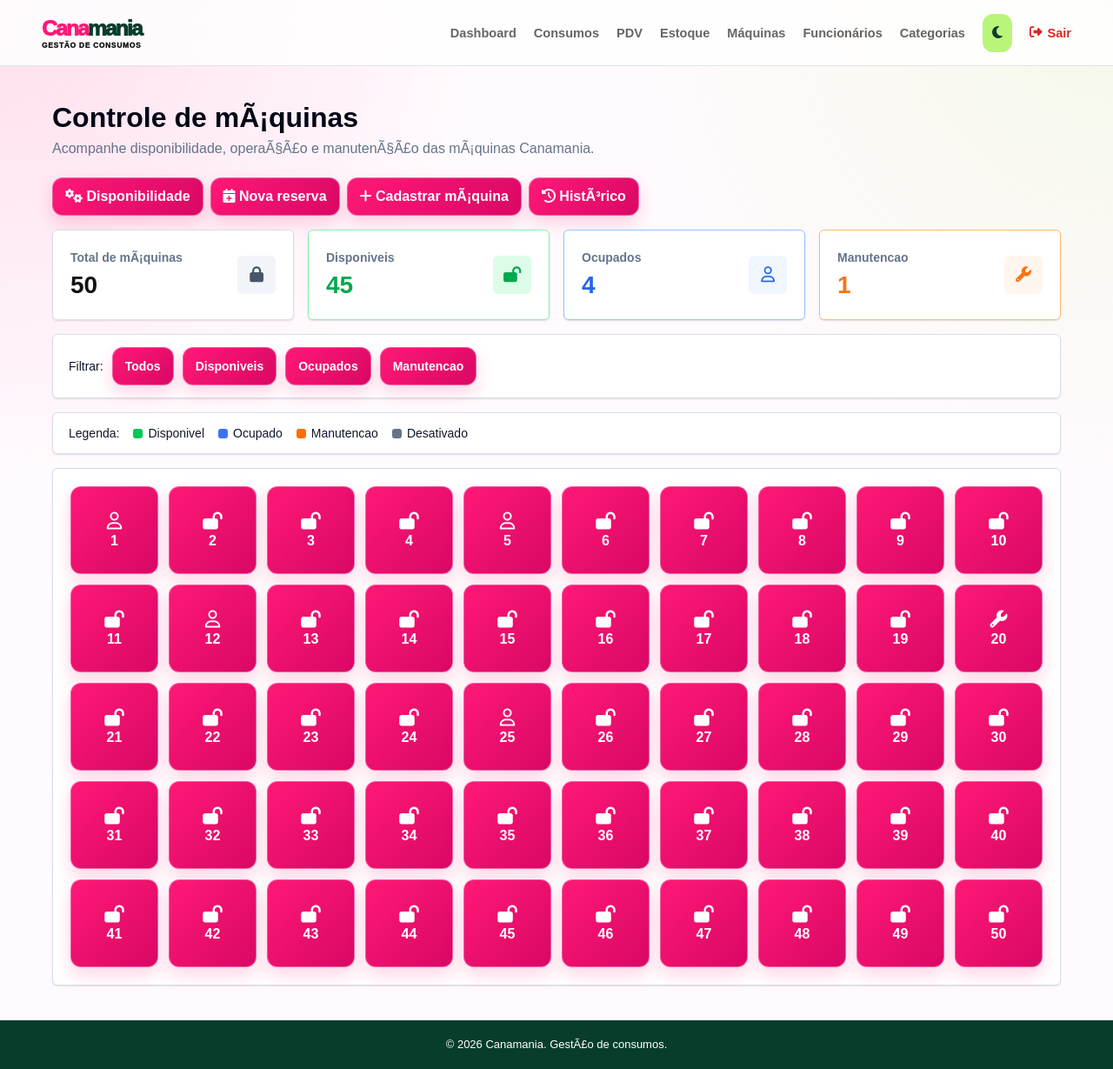
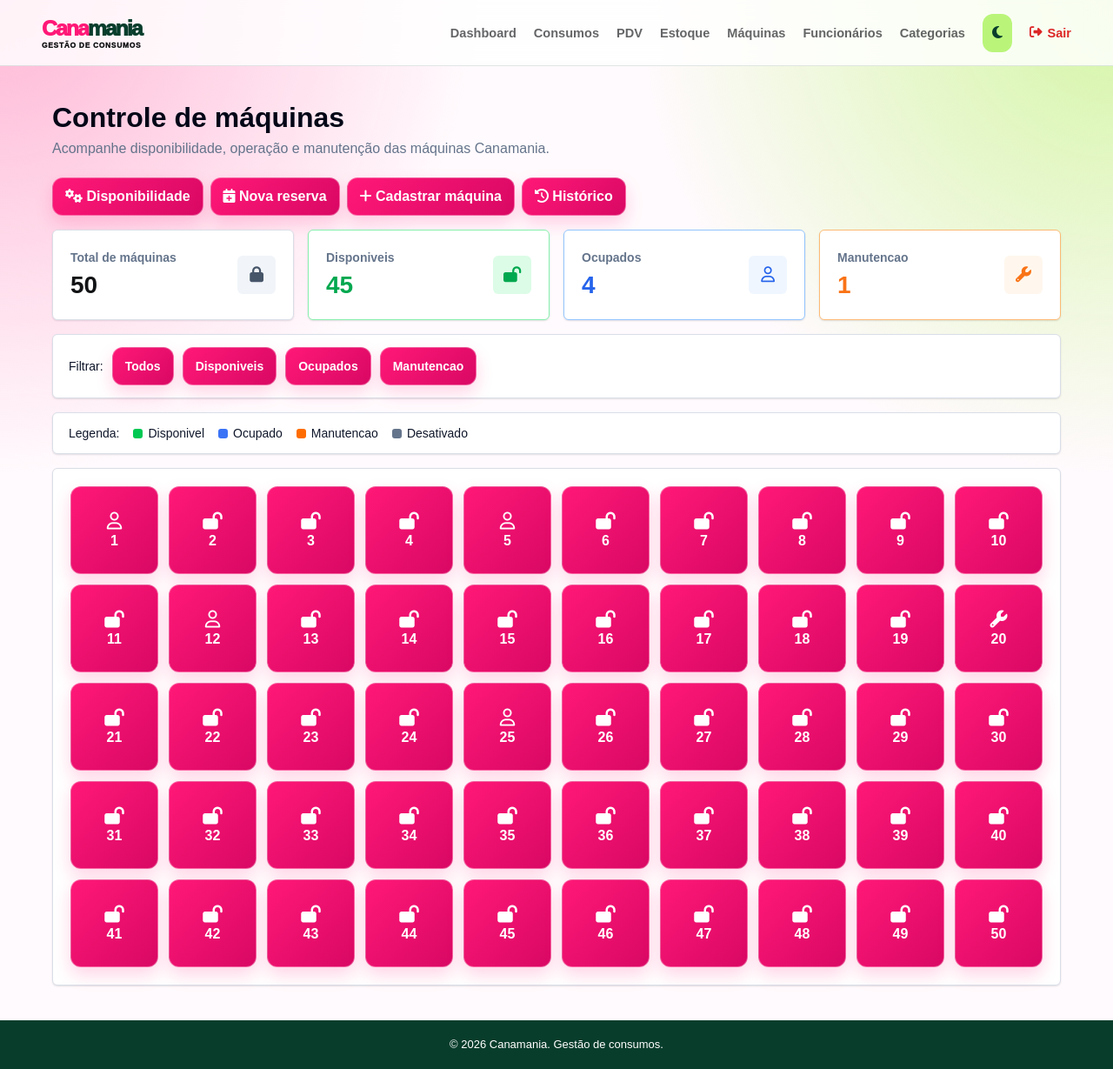
Before and after one commit to kazukiwi/Projeto-Cana-Mania, a FastAPI app: page /armarios in a window 1280 px wide. Shown: the whole page at 87% size. Run offline with FastAPI, Linux system fonts and the light colour scheme; data comes from the database, SQL or seed files in the repository; data that the repository does not hold is empty.

Commit message:
Fix typos and improve text readability across multiple templates, including titles, labels, and messages in HTML files for better user experience.

```diff
--- a/app/static/css/theme-accents.css
+++ b/app/static/css/theme-accents.css
@@ -9,13 +9,13 @@ body::before {
     z-index: -1;
     pointer-events: none;
     background-image:
-        radial-gradient(circle at 0 0, rgba(255, 24, 119, .12) 0, transparent 34rem),
-        radial-gradient(circle at 100% 0, rgba(186, 245, 122, .14) 0, transparent 34rem);
+        radial-gradient(circle at 0 0, #ffb7d5 0, transparent 34rem),
+        radial-gradient(circle at 100% 0, #d4f5a5 0, transparent 34rem);
 }
 html[data-theme="dark"] body::before {
     background-image:
-        radial-gradient(circle at 0 0, rgba(255, 24, 119, .19) 0, transparent 34rem),
-        radial-gradient(circle at 100% 0, rgba(186, 245, 122, .15) 0, transparent 34rem);
+        radial-gradient(circle at 0 0, #3a142a 0, transparent 34rem),
+        radial-gradient(circle at 100% 0, #17321d 0, transparent 34rem);
 }
 html[data-theme="dark"] body {
     color: #f5f7f4;
--- a/app/templates/armarios/index.html
+++ b/app/templates/armarios/index.html
@@ -5,7 +5,7 @@
     <meta charset="UTF-8">
     <meta name="viewport" content="width=device-width, initial-scale=1.0">
     <link rel="icon" href="/static/img/image.ico" type="image/x-icon">
-    <title>MÃ¡quinas | Canamania</title>
+    <title>Máquinas | Canamania</title>
     <link rel="stylesheet" href="/static/css/armarios.css?v=3">
     <link rel="stylesheet" href="https://cdnjs.cloudflare.com/ajax/libs/font-awesome/6.5.2/css/all.min.css">
     <script src="/static/javascript/confirmar_saida.js" defer></script>
@@ -28,9 +28,9 @@
                 <li><a href="/pdv/historico">Vendas</a></li>
                 <li><a href="/mais_vendidos">Mais vendidos</a></li>
                 {% if usuario.role == 'admin' %}
-                <li><a href="/maquinas" class="active">MÃ¡quinas</a></li>
+                <li><a href="/maquinas" class="active">Máquinas</a></li>
 
-                <li><a href="/usuarios" > </i> UsuÃ¡rios
+                <li><a href="/usuarios" > </i> Usuários
                 </a></li>
                 <li><a href="/categorias" ></i> Categorias
                 </a></li>
@@ -43,60 +43,60 @@
 
     <main class="armarios-page">
         <section class="page-title">
-            <h1>Controle de mÃ¡quinas</h1>
-            <p>Acompanhe disponibilidade, operaÃ§Ã£o e manutenÃ§Ã£o das mÃ¡quinas Canamania.</p>
+            <h1>Controle de máquinas</h1>
+            <p>Acompanhe disponibilidade, operação e manutenção das máquinas Canamania.</p>
         </section>
 
-        <nav class="armarios-tabs" aria-label="MÃ³dulos de mÃ¡quinas">
+        <nav class="armarios-tabs" aria-label="Módulos de máquinas">
             <button type="button" class="armarios-tab active" data-armarios-tab="disponibilidade"><i class="fa-solid fa-gears"></i> Disponibilidade</button>
             <button type="button" class="armarios-tab" data-armarios-tab="reserva"><i class="fa-solid fa-calendar-plus"></i> Nova reserva</button>
-            <button type="button" class="armarios-tab" data-armarios-tab="cadastro"><i class="fa-solid fa-plus"></i> Cadastrar mÃ¡quina</button>
-            <button type="button" class="armarios-tab" data-armarios-tab="historico"><i class="fa-solid fa-clock-rotate-left"></i> HistÃ³rico</button>
+            <button type="button" class="armarios-tab" data-armarios-tab="cadastro"><i class="fa-solid fa-plus"></i> Cadastrar máquina</button>
+            <button type="button" class="armarios-tab" data-armarios-tab="historico"><i class="fa-solid fa-clock-rotate-left"></i> Histórico</button>
         </nav>
 
         <div class="feedback-area" aria-live="polite">
             {% if request.query_params.get("reserva") == "ok" %}<div class="alerta-sucesso">Reserva criada com sucesso.</div>{% endif %}
-            {% if request.query_params.get("reserva") == "cancelada" %}<div class="alerta-sucesso">Reserva cancelada e mantida no histÃ³rico.</div>{% endif %}
-            {% if request.query_params.get("armario") == "ok" %}<div class="alerta-sucesso">MÃ¡quina cadastrada com sucesso.</div>{% endif %}
-            {% if request.query_params.get("armario") == "desativado" %}<div class="alerta-sucesso">MÃ¡quina desativada. O histÃ³rico foi preservado.</div>{% endif %}
-            {% if request.query_params.get("armario") == "ativado" %}<div class="alerta-sucesso">MÃ¡quina ativada e disponÃ­vel para uso.</div>{% endif %}
-            {% if request.query_params.get("erro") == "ocupado" %}<div class="alerta-erro">Cancele a reserva ou libere o armÃ¡rio antes de desativÃ¡-lo.</div>{% endif %}
-            {% if request.query_params.get("erro") == "conflito" %}<div class="alerta-erro">JÃ¡ existe uma reserva ativa para este armÃ¡rio no perÃ­odo informado.</div>{% endif %}
-            {% if request.query_params.get("erro") == "indisponivel" %}<div class="alerta-erro">Este armÃ¡rio nÃ£o estÃ¡ disponÃ­vel para reserva.</div>{% endif %}
-            {% if request.query_params.get("erro") == "periodo" %}<div class="alerta-erro">A data final deve ser igual ou posterior Ã  data inicial.</div>{% endif %}
-            {% if request.query_params.get("erro") in ["reservadados", "numero"] %}<div class="alerta-erro">Revise os dados informados. O nÃºmero do armÃ¡rio deve ser Ãºnico.</div>{% endif %}
+            {% if request.query_params.get("reserva") == "cancelada" %}<div class="alerta-sucesso">Reserva cancelada e mantida no histórico.</div>{% endif %}
+            {% if request.query_params.get("armario") == "ok" %}<div class="alerta-sucesso">Máquina cadastrada com sucesso.</div>{% endif %}
+            {% if request.query_params.get("armario") == "desativado" %}<div class="alerta-sucesso">Máquina desativada. O histórico foi preservado.</div>{% endif %}
+            {% if request.query_params.get("armario") == "ativado" %}<div class="alerta-sucesso">Máquina ativada e disponível para uso.</div>{% endif %}
+            {% if request.query_params.get("erro") == "ocupado" %}<div class="alerta-erro">Cancele a reserva ou libere o armário antes de desativá-lo.</div>{% endif %}
+            {% if request.query_params.get("erro") == "conflito" %}<div class="alerta-erro">Já existe uma reserva ativa para este armário no período informado.</div>{% endif %}
+            {% if request.query_params.get("erro") == "indisponivel" %}<div class="alerta-erro">Este armário não está disponível para reserva.</div>{% endif %}
+            {% if request.query_params.get("erro") == "periodo" %}<div class="alerta-erro">A data final deve ser igual ou posterior à data inicial.</div>{% endif %}
+            {% if request.query_params.get("erro") in ["reservadados", "numero"] %}<div class="alerta-erro">Revise os dados informados. O número do armário deve ser único.</div>{% endif %}
         </div>
 
         <section class="armarios-panel" data-armarios-panel="reserva" hidden>
-            <div class="panel-heading"><h2>Reservar mÃ¡quina</h2><p>Informe onde a mÃ¡quina serÃ¡ utilizada e o perÃ­odo da reserva.</p></div>
+            <div class="panel-heading"><h2>Reservar máquina</h2><p>Informe onde a máquina será utilizada e o período da reserva.</p></div>
             <form action="/armarios/reservas" method="post" class="reserva-form" data-feedback-form>
-                <label>MÃ¡quina<select name="armario_id" required><option value="">Selecione</option>{% for armario in armarios if armario.status == "disponivel" %}<option value="{{ armario.id }}">MÃ¡quina {{ armario.numero }}</option>{% endfor %}</select></label>
+                <label>Máquina<select name="armario_id" required><option value="">Selecione</option>{% for armario in armarios if armario.status == "disponivel" %}<option value="{{ armario.id }}">Máquina {{ armario.numero }}</option>{% endfor %}</select></label>
                 <label>Local ou evento<input name="local_evento" required maxlength="150" placeholder="Ex.: Evento na Liberdade"></label>
-                <label>InÃ­cio<input type="date" name="inicio_em" required></label>
+                <label>Início<input type="date" name="inicio_em" required></label>
                 <label>Fim<input type="date" name="fim_em" required></label>
                 <button class="btn-primario" type="submit"><i class="fa-solid fa-calendar-check"></i> Confirmar reserva</button>
             </form>
         </section>
 
         <section class="armarios-panel" data-armarios-panel="cadastro" hidden>
-            <div class="panel-heading"><h2>Cadastrar mÃ¡quina</h2><p>Adicione uma mÃ¡quina ao controle de disponibilidade.</p></div>
+            <div class="panel-heading"><h2>Cadastrar máquina</h2><p>Adicione uma máquina ao controle de disponibilidade.</p></div>
             <form action="/armarios" method="post" class="cadastro-armario-form" data-feedback-form>
-                <label>NÃºmero da mÃ¡quina<input type="number" name="numero" min="1" max="9999" required placeholder="Ex.: 51"></label>
+                <label>Número da máquina<input type="number" name="numero" min="1" max="9999" required placeholder="Ex.: 51"></label>
                 <button class="btn-primario" type="submit"><i class="fa-solid fa-plus"></i> Cadastrar</button>
             </form>
         </section>
 
         <section class="armarios-panel" data-armarios-panel="historico" hidden>
-            <div class="panel-heading"><h2>HistÃ³rico de reservas</h2><p>Pesquise por local ou evento e consulte as reservas realizadas.</p></div>
+            <div class="panel-heading"><h2>Histórico de reservas</h2><p>Pesquise por local ou evento e consulte as reservas realizadas.</p></div>
             <div class="historico-filtros"><label><i class="fa-solid fa-magnifying-glass"></i><input id="busca-reserva" type="search" placeholder="Buscar por local ou evento"></label><select id="filtro-semestre"><option value="">Todos os eventos</option>{% for reserva in reservas %}<option value="{{ reserva.semestre }}">{{ reserva.semestre }}</option>{% endfor %}</select></div>
-            <div class="tabela-reservas-wrap"><table class="tabela-reservas"><thead><tr><th>ArmÃ¡rio</th><th>Aluno</th><th>Semestre</th><th>PerÃ­odo</th><th>Status</th><th>AÃ§Ã£o</th></tr></thead><tbody id="corpo-reservas">{% for reserva in reservas %}<tr data-reserva data-aluno="{{ reserva.associado.nome if reserva.associado else '' }} {{ reserva.associado.matricula if reserva.associado else '' }}" data-semestre="{{ reserva.semestre }}"><td>#{{ reserva.armario.numero }}</td><td>{{ reserva.associado.nome if reserva.associado else 'Associado removido' }}</td><td>{{ reserva.semestre }}</td><td>{{ reserva.inicio_em.strftime('%d/%m/%Y') }} a {{ reserva.fim_em.strftime('%d/%m/%Y') }}</td><td><span class="status-reserva {{ reserva.status }}">{{ reserva.status }}</span></td><td>{% if reserva.status == 'ativa' %}<form action="/armarios/reservas/{{ reserva.id }}/cancelar" method="post" data-confirm="Cancelar esta reserva?"><button class="btn-cancelar-reserva" type="submit">Cancelar</button></form>{% else %}â€”{% endif %}</td></tr>{% else %}<tr><td colspan="6" class="empty-reservas">Nenhuma reserva registrada.</td></tr>{% endfor %}</tbody></table></div>
+            <div class="tabela-reservas-wrap"><table class="tabela-reservas"><thead><tr><th>Armário</th><th>Aluno</th><th>Semestre</th><th>Período</th><th>Status</th><th>Ação</th></tr></thead><tbody id="corpo-reservas">{% for reserva in reservas %}<tr data-reserva data-aluno="{{ reserva.associado.nome if reserva.associado else '' }} {{ reserva.associado.matricula if reserva.associado else '' }}" data-semestre="{{ reserva.semestre }}"><td>#{{ reserva.armario.numero }}</td><td>{{ reserva.associado.nome if reserva.associado else 'Associado removido' }}</td><td>{{ reserva.semestre }}</td><td>{{ reserva.inicio_em.strftime('%d/%m/%Y') }} a {{ reserva.fim_em.strftime('%d/%m/%Y') }}</td><td><span class="status-reserva {{ reserva.status }}">{{ reserva.status }}</span></td><td>{% if reserva.status == 'ativa' %}<form action="/armarios/reservas/{{ reserva.id }}/cancelar" method="post" data-confirm="Cancelar esta reserva?"><button class="btn-cancelar-reserva" type="submit">Cancelar</button></form>{% else %}—{% endif %}</td></tr>{% else %}<tr><td colspan="6" class="empty-reservas">Nenhuma reserva registrada.</td></tr>{% endfor %}</tbody></table></div>
         </section>
 
         <div data-armarios-panel="disponibilidade">
         <section class="cards-resumo-container">
             <div class="card-resumo card-total">
                 <div>
-                    <span>Total de mÃ¡quinas</span>
+                    <span>Total de máquinas</span>
                     <strong>{{ total_armarios }}</strong>
                 </div>
                 <i class="fa-solid fa-lock"></i>
@@ -160,7 +160,7 @@
                     data-observacoes="{{ armario.observacoes|e }}"
                     data-nome="{{ armario.associado_nome|e }}"
                     data-matricula="{{ armario.associado_matricula|e }}"
-                    title="MÃ¡quina {{ armario.numero }}"
+                    title="Máquina {{ armario.numero }}"
                 >
                     {% if armario.status == "manutencao" %}
                     <i class="fa-solid fa-wrench"></i>
@@ -184,8 +184,8 @@
         <div class="modal-card" role="dialog" aria-modal="true" aria-labelledby="modal-titulo">
             <div class="modal-header">
                 <div>
-                    <h2 id="modal-titulo">MÃ¡quina</h2>
-                    <p id="modal-subtitulo">Altere o status da mÃ¡quina</p>
+                    <h2 id="modal-titulo">Máquina</h2>
+                    <p id="modal-subtitulo">Altere o status da máquina</p>
                 </div>
                 <button type="button" class="btn-fechar" id="btn-fechar-modal" aria-label="Fechar">
                     <i class="fa-solid fa-xmark"></i>
@@ -228,7 +228,7 @@
 
                 <div class="modal-actions">
                     <button type="button" class="btn-desativar" id="btn-desativar-armario"><i class="fa-solid fa-power-off"></i> Desativar</button>
-                    <button type="button" class="btn-ativar-armario" id="btn-ativar-armario" hidden><i class="fa-solid fa-power-off"></i> Ativar armÃ¡rio</button>
+                    <button type="button" class="btn-ativar-armario" id="btn-ativar-armario" hidden><i class="fa-solid fa-power-off"></i> Ativar armário</button>
                     <button type="button" class="btn-secundario" id="btn-cancelar">Cancelar</button>
                     <button type="submit" class="btn-primario">Salvar</button>
                 </div>
@@ -239,7 +239,7 @@
     <div class="modal-overlay modal-confirmacao" id="modal-confirmacao" aria-hidden="true">
         <div class="confirmacao-card" role="dialog" aria-modal="true" aria-labelledby="confirmacao-titulo">
             <div class="confirmacao-icone"><i class="fa-solid fa-triangle-exclamation"></i></div>
-            <h2 id="confirmacao-titulo">Confirmar aÃ§Ã£o</h2>
+            <h2 id="confirmacao-titulo">Confirmar ação</h2>
             <p id="confirmacao-texto"></p>
             <form method="post" id="form-confirmacao" class="confirmacao-acoes">
                 <button type="button" class="btn-secundario" id="btn-fechar-confirmacao">Voltar</button>
@@ -248,7 +248,7 @@
         </div>
     </div>
 
-    <footer class="main-footer"><p>&copy; 2026 Canamania. GestÃ£o de consumos.</p></footer>
+    <footer class="main-footer"><p>&copy; 2026 Canamania. Gestão de consumos.</p></footer>
 
     <script src="/static/javascript/armarios.js?v=3"></script>
 </body>
```
Also changed, not shown: app/templates/auth/mais_vendidos.html (+5 -5 lines), app/templates/erro_generico.html (+6 -6 lines), app/templates/informacoes.html (+12 -12 lines), app/templates/movimentacoes/index.html (+5 -5 lines), app/templates/pdv/index.html (+19 -19 lines), app/templates/produtos/detalhe.html (+5 -5 lines), app/templates/produtos/index.html (+21 -21 lines), app/templates/tamanhos/index.html (+7 -7 lines), app/templates/users/index.html (+18 -18 lines).
